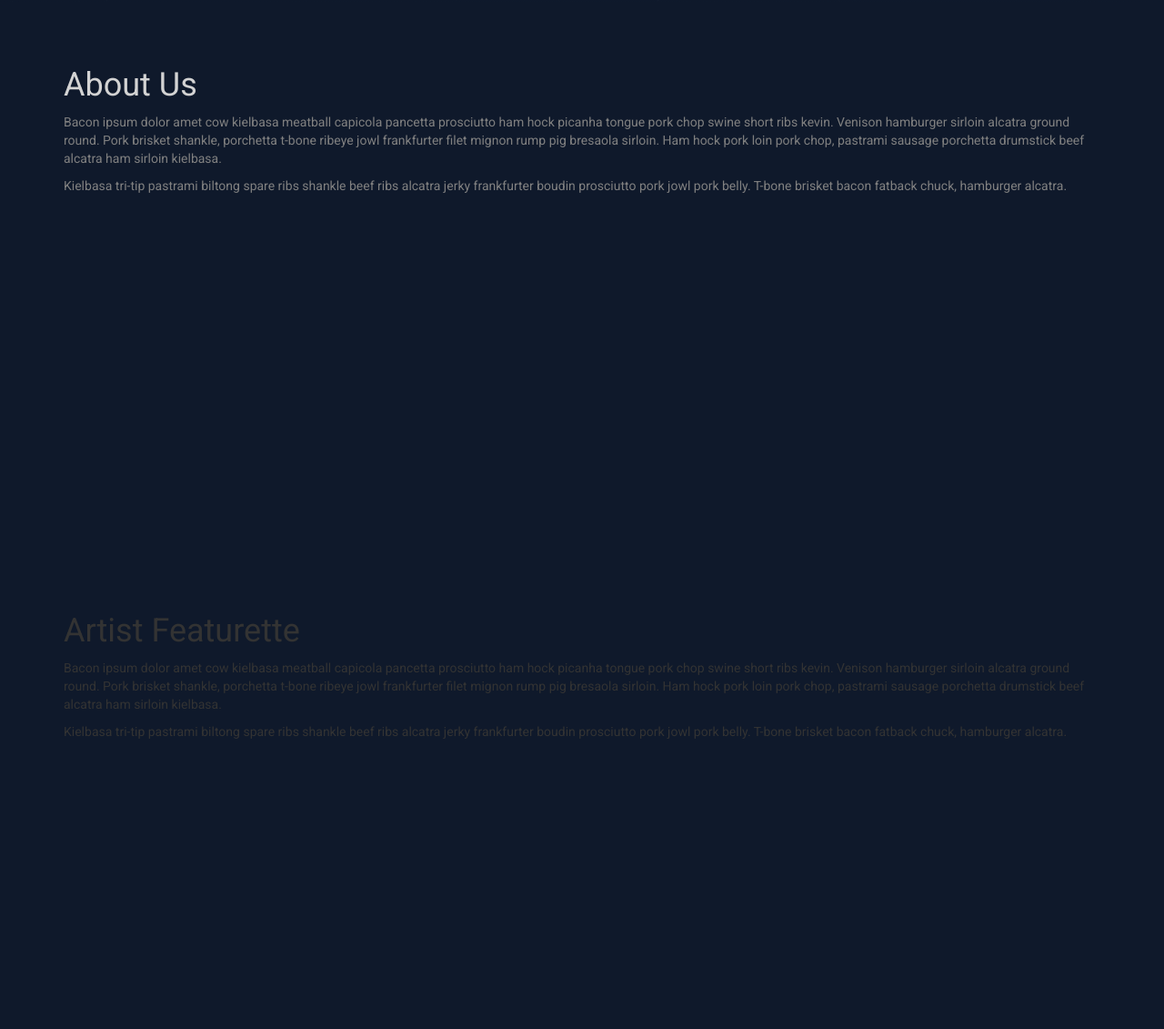
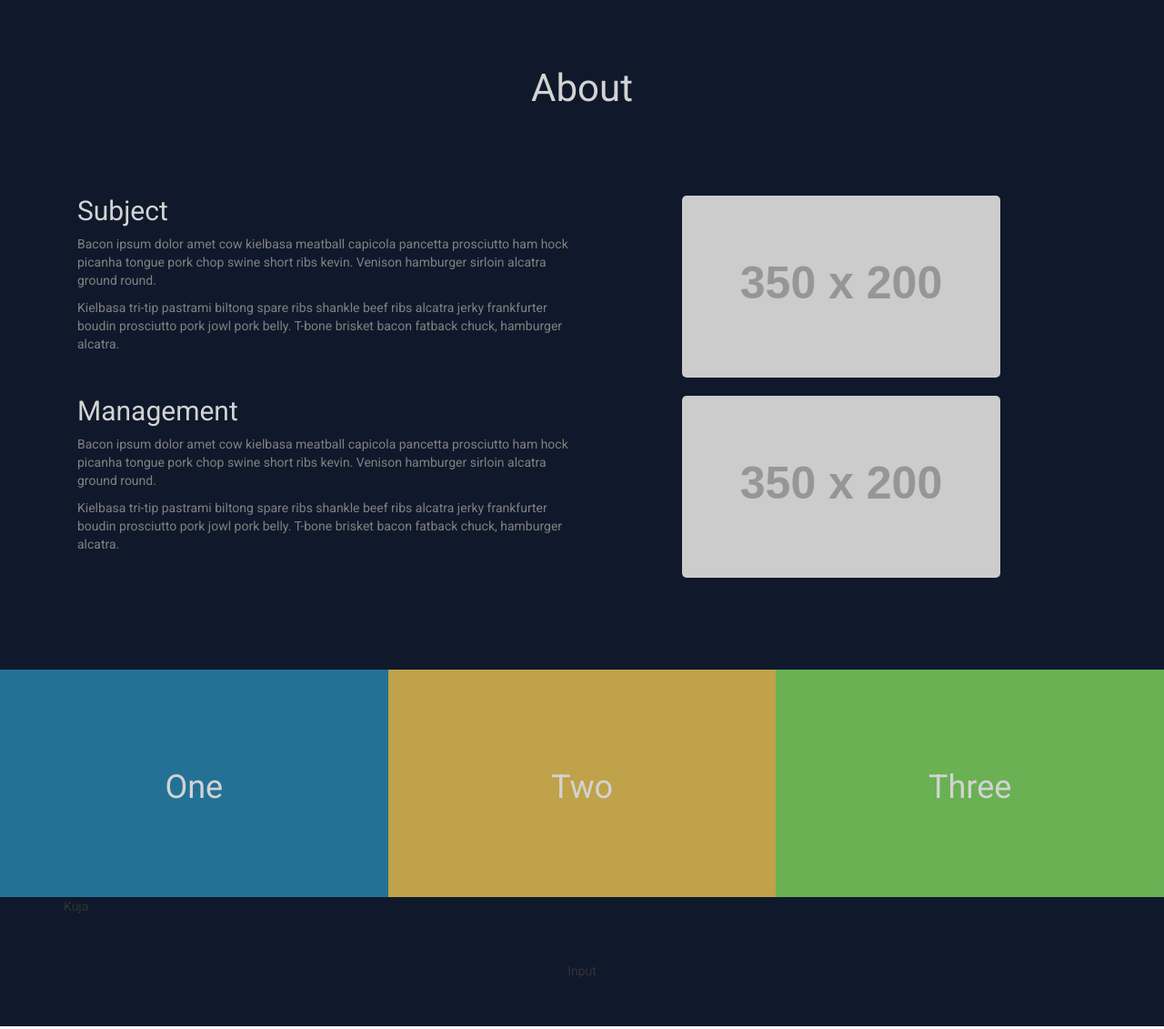
Before and after one commit to chanonroy/subject-management, a website: page dist/index.html in a window 1280 px wide. Shown: the part 797-1928 px from the top of the page at 91% size. Drawn offline with nearby package versions, Linux system fonts and the light colour scheme; placeholder pictures from the web are drawn by us.

Commit message:
more panels added, used BEM

```diff
--- a/src/scss/_jumbotron.scss
+++ b/src/scss/_jumbotron.scss
@@ -9,18 +9,19 @@
     background-image: url("../img/galaxy.jpg");
     background-size: cover;
     background-position: right;
+    background-color: $panel-color;
     overflow: hidden;
     text-shadow: darken(grey, 25%) 0.15em 0.15em 0.15em;
     h1 {
         font-weight: bold;
     }
-    .jumbo-text {
+    .jumbotron__text {
         color: white;
         text-align: center;
         h2 {
             margin-bottom: 65px;
         }
-        .jumbo-button {
+        .jumbotron__button {
             background-color: $jumbo-button;
             color: white;
             text-decoration: none;
@@ -28,12 +29,12 @@
             padding: 15px 45px;
             text-shadow: none;
             margin-top: 50px;
-            border-radius: 25px;
+            border-radius: 5px;
             transition: all 0.5s ease;
             &:hover {
                 color: white;
-                background-color: lighten($jumbo-button, 10%);
-                box-shadow: 0 0 15px 2px lighten($jumbo-button, 10%);
+                background-color: lighten($jumbo-button, 5%);
+                // box-shadow: 0 0 5px 1px lighten($jumbo-button, 2%);
             }
         }
     }
--- a/src/scss/_navigation.scss
+++ b/src/scss/_navigation.scss
@@ -1,10 +1,10 @@
-.navbar-custom {
+.customNav {
   position: absolute;
   top: 0;
   z-index: 2;
   padding-top: 30px;
   width: 100%;
-  .navbar-branding {
+  .customNav__brand {
     display: flex;
     justify-content: space-between;
     font-size: 1.5em;
@@ -20,7 +20,7 @@
       display: flex;
       align-items: center;
       span {
-        font-size: 1em;
+        font-size: 0.8em;
         margin-right: 30px;
       }
     }
--- a/src/scss/_panels.scss
+++ b/src/scss/_panels.scss
@@ -6,17 +6,57 @@
     background-color: $panel-color;
     margin: 0;
     padding: 50px 0px 50px 0px;
-    height: 600px;
     border-radius: 0;
 }
 
+// About Section
+  .about {
+    color: lightgrey;
+    p {
+      color: grey;
+    }
+  }
+
+  .about__title {
+      text-align: center;
+      font-size: 3em;
+      margin-bottom: 75px;
+  }
+
+  .about__image {
+      display: flex;
+      justify-content: center;
+      padding-top: 20px;
+      img {
+        border-radius: 5px;
+      }
+  }
+
+// Divider
+  .divider {
+    margin-top: 50px;
+  }
+
+  .divider__block {
+    display: flex;
+    justify-content: center;
+    align-items: center;
+    height: 250px;
+    color: lightgrey;
+  }
+
+    .divider--blue {
+        background-color: rgb(36, 113, 150);
+    }
+
+    .divider--orange {
+        background-color: rgb(191, 162, 73);
+    }
+
+    .divider--green {
+        background-color: rgb(105, 177, 83);
+    }
+
 #input {
-  background-color: lightgreen;
+  background-color: $panel-color;
 }
-
-#about {
-  color: lightgrey;
-  p {
-    color: grey;
-  }
-}
--- a/src/scss/_variables.scss
+++ b/src/scss/_variables.scss
@@ -1,3 +1,2 @@
-$navigation-color: #3b4144;
 $panel-color: rgb(15, 25, 43);
-$jumbo-button: #4cacbe;
+$jumbo-button: #2d9f8b;
--- a/src/scss/main.scss
+++ b/src/scss/main.scss
@@ -8,6 +8,7 @@
 
 body {
   font-family: 'Roboto', sans-serif;
+  background-color: $panel-color;
 }
 
 a {
```
Also changed, not shown: dist/css/main.css, dist/img/logo-solid-color.png, dist/img/logo-solid.png, dist/index.html.
